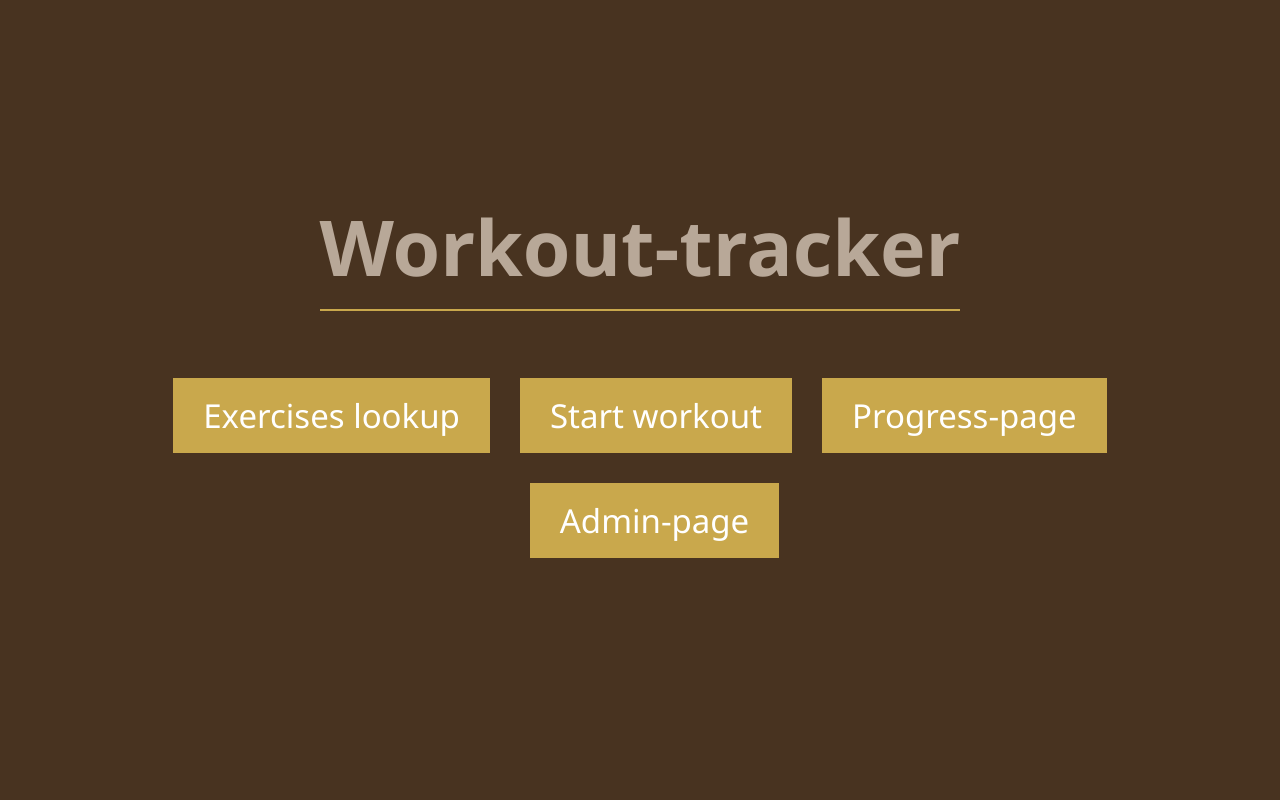
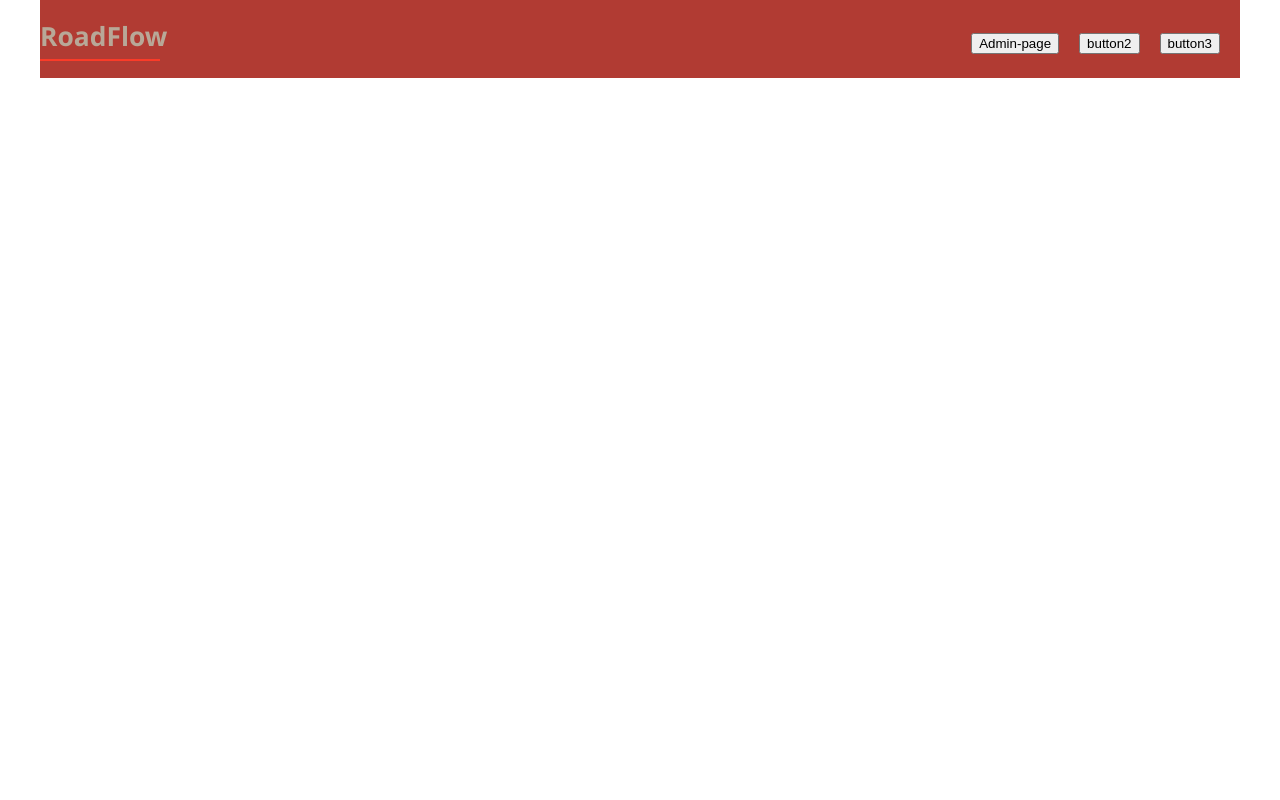
Before and after one commit to kigu25/Roadflow, a Flask app: page / in a window 1280 px wide. Run offline with Flask 3, Linux system fonts and the light colour scheme.

Commit message:
Nav-bar on the index page

```diff
--- a/webpage/static/index.css
+++ b/webpage/static/index.css
@@ -3,19 +3,10 @@ html {
     font-size: 22px;
 }
 
-h1 {
-    color: #B8A898;
-    font-size: 3.5rem;
-    border-bottom: 2px solid #C9A84C;
-    padding-bottom: 10px;
-}
-
 body {
-    background-color: #483320;
+    background-color: white;
     display: flex;
     flex-direction: column;
-    justify-content: center;
-    align-items: center;
     min-height: 100vh;
     max-width: 1200px;
     margin: 0 auto;
@@ -23,27 +14,33 @@ body {
     box-sizing: border-box;
 }
 
-.buttons {
+.top-bar {
     display: flex;
+    align-items: center;
+    justify-content: flex-start;
     gap: 30px;
+    background-color: rgba(164, 25, 16, 0.85);
 }
 
-.buttons button {
-    background-color: #C9A84C ;
-    color: white;
-    font-size: 1.5rem;
-    border: none;
-    padding: 15px 30px;
-    margin-top: 15px;
-    font-family: "Segoe UI";
+h1 {
+    color: #B8A898;
+    font-size: 1.2rem;
+    border-bottom: 2px solid rgba(255, 60, 40, 0.95);
+    padding-bottom: 5px;
+    width: 120px;
 }
-.adminButton button {
-    background-color: #C9A84C ;
-    color: white;
-    font-size: 1.5rem;
-    border: none;
-    padding: 15px 30px;
-    margin-top: 30px;
-    margin-left: 29px;
-    font-family: "Segoe UI";
+
+.nav-bar {
+    height: 70px;
+    flex: 1;
 }
+
+.buttons{
+    display: flex;
+    gap: 20px;
+    align-items: center;
+    justify-content: flex-end;
+    height: 100%;
+    padding-right: 20px;
+    box-sizing: border-box;
+}
--- a/webpage/templates/index.html
+++ b/webpage/templates/index.html
@@ -12,14 +12,21 @@
 </head>
 
 <body>
-    <H1>Workout-tracker</H1>
-    <div class="buttons">
-    <button onclick="location.href = '/exercises'">Exercises lookup</button>
-    <button onclick="location.href = '/workout'">Start workout</button>
-    <button onclick="location.href = '/progress'">Progress-page</button>
-    </div>
-    <div class="adminButton">
-      <button onclick="location.href='/admin'">Admin-page</button>
+    <div class="top-bar">
+        <h1>RoadFlow</h1>
+        <div class="nav-bar">
+            <div class="buttons">
+                <div class="adminButton">
+                    <button onclick="location.href='/admin'">Admin-page</button>
+                </div>
+                <div class="button2">
+                    <button onclick="location.href='/'">button2</button>
+                </div>
+                <div class="button3">
+                    <button onclick="location.href='/'">button3</button>
+                </div>
+            </div>
+        </div>
     </div>
 
   <script></script>
```
